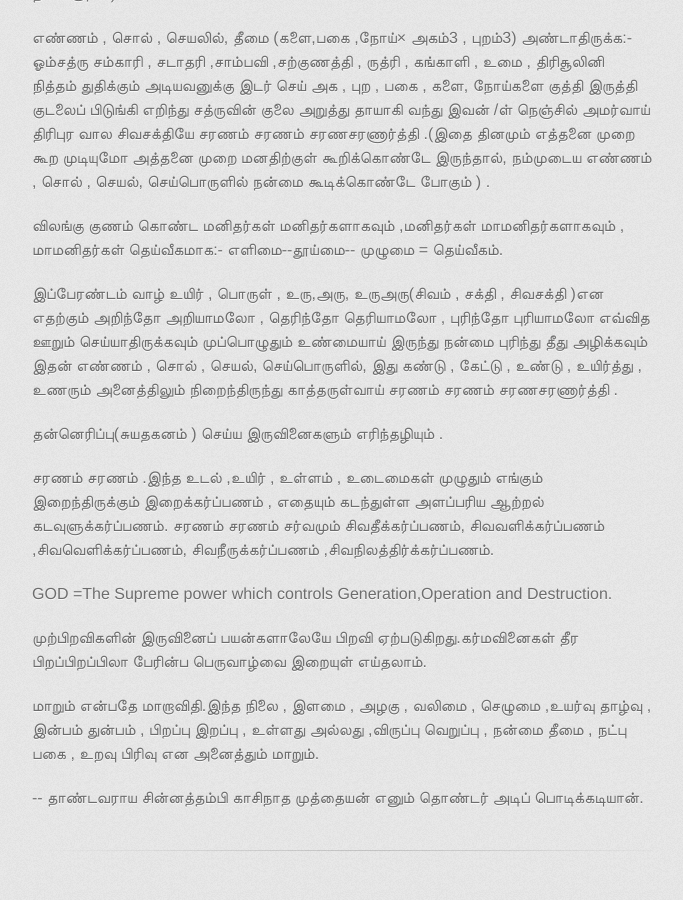
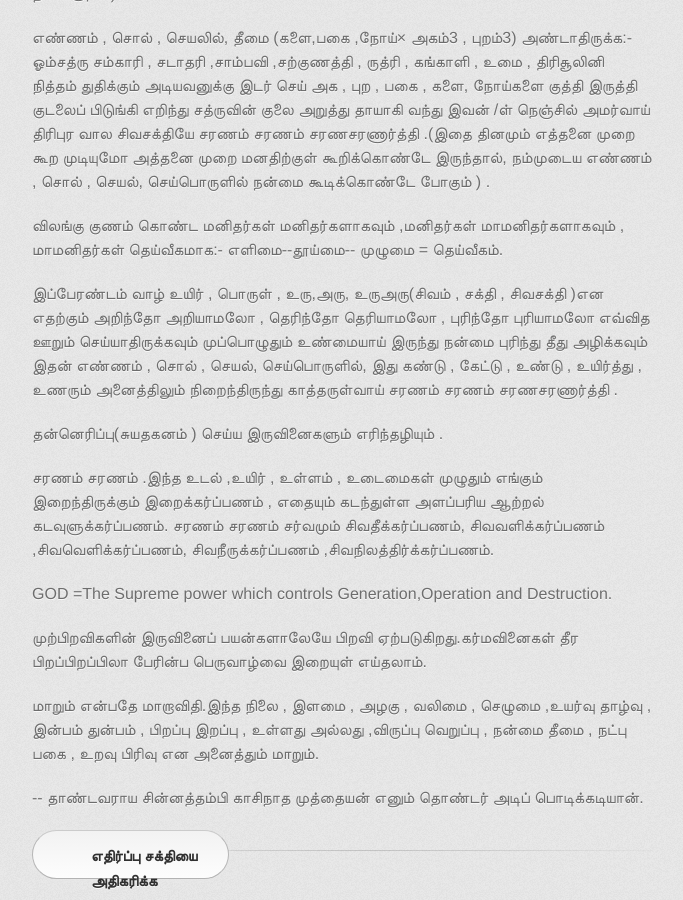
Before and after one commit to Timeandenergy01/intha, a Jekyll site: the page built from index.md, in a window 1280 px wide and 900 px high, scrolled down 1088 px. Shown: the whole window, without its empty margins (298-981 px from the left). Built offline with Jekyll 4.4.1, drawn with Linux system fonts in a browser that asks for light colours; some web fonts are replaced.

Commit message:
Update default.html

```diff
--- a/_layouts/default.html
+++ b/_layouts/default.html
@@ -45,6 +45,8 @@ GOD =The Supreme power  which controls Generation,Operation and Destruction.</p>
 மாறும் என்பதே மாறாவிதி.இந்த நிலை , இளமை , அழகு , வலிமை , செழுமை ,உயர்வு தாழ்வு , இன்பம் துன்பம் , பிறப்பு இறப்பு , உள்ளது  அல்லது ,விருப்பு வெறுப்பு , நன்மை தீமை , நட்பு பகை , உறவு பிரிவு என அனைத்தும் மாறும்.</p>
 
 -- தாண்டவராய சின்னத்தம்பி காசிநாத முத்தையன் எனும் தொண்டர் அடிப் பொடிக்கடியான்.</p>
+<a href="https://www.youtube.com/watch?v=UPxLrVLzGlg&feature=youtu.be" class="button"><span>எதிர்ப்பு சக்தியை அதிகரிக்க</span></a>
+
 
 	</body>
 
```
